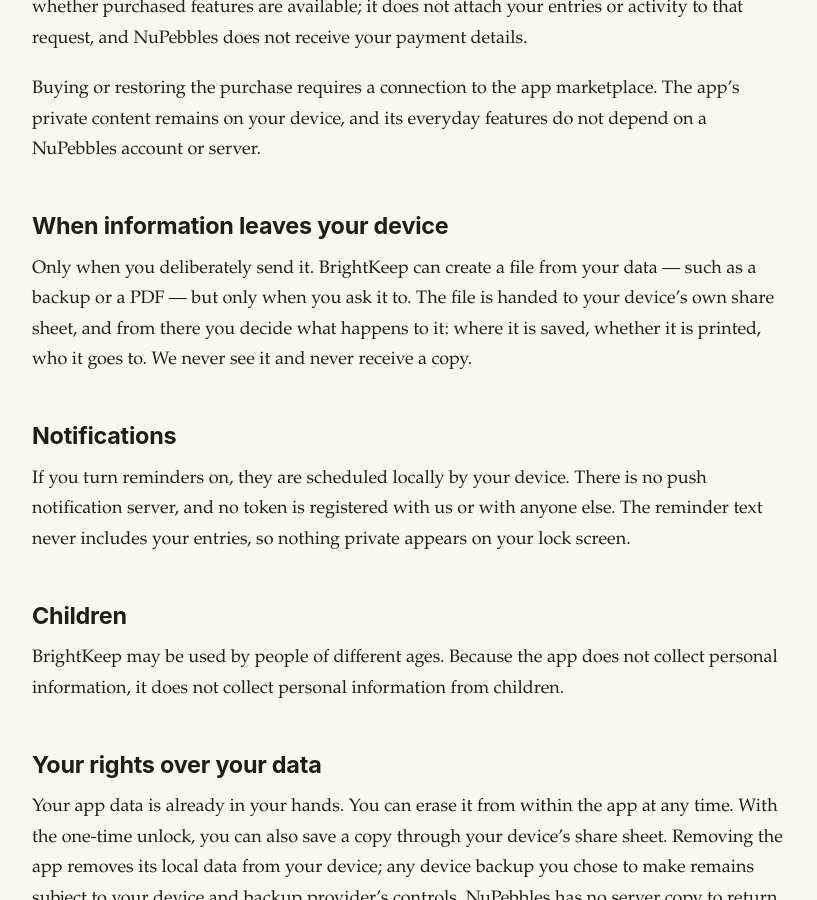
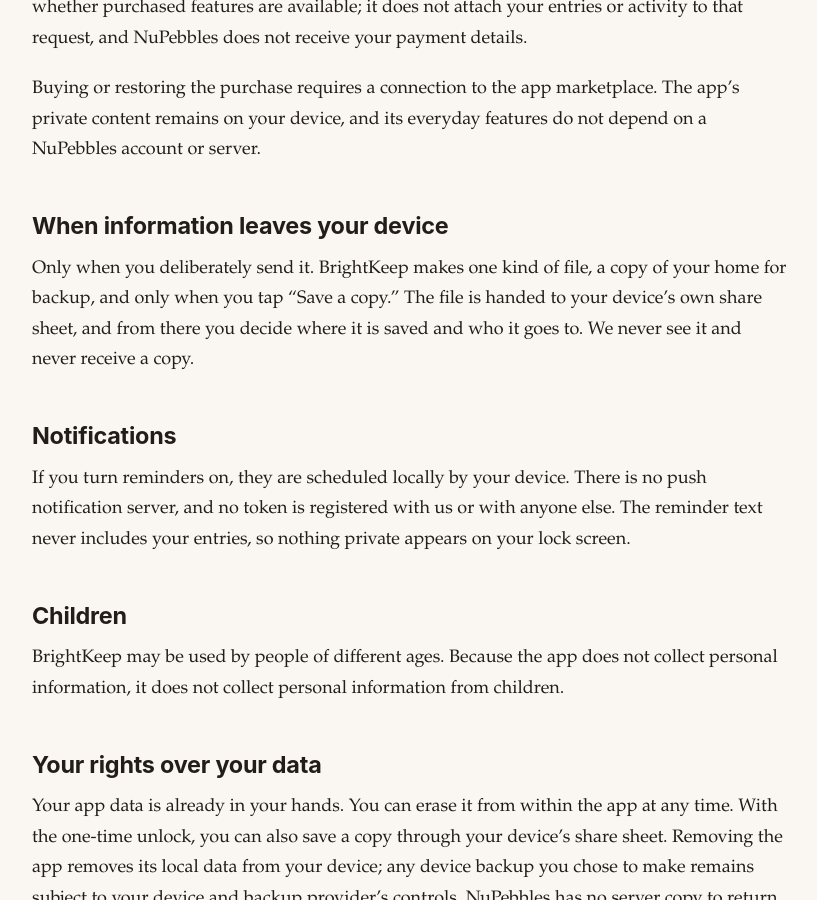
Before and after one commit to beccapearl/nupebbles, a Jekyll site: the page built from apps/brightkeep/privacy.md, in a window 1280 px wide and 900 px high, scrolled down 1237 px. Shown: the whole window, without its empty margins (230-1047 px from the left). Built offline with Jekyll 4.4.1, drawn with Linux system fonts in a browser that asks for light colours; some of the changed text lies outside the part shown.

Commit message:
BrightKeep pages match app
Co-Authored-By: Claude Opus 5.5 <noreply@anthropic.com>

```diff
--- a/_data/apps/brightkeep.yml
+++ b/_data/apps/brightkeep.yml
@@ -9,8 +9,9 @@ android_store_url:
 accent: "#5E7EB8"
 stores: your rooms, cleaning tasks and schedules, helper names, and settings
 makes_files: true
+files_text: Only when you deliberately send it. BrightKeep makes one kind of file, a copy of your home for backup, and only when you tap “Save a copy.” The file is handed to your device’s own share sheet, and from there you decide where it is saved and who it goes to. We never see it and never receive a copy.
 has_reminders: true
 has_purchases: true
 collects_nothing: true
 export_needs_unlock: true
-privacy_effective_date: 2026-10-01
+privacy_effective_date: 2026-10-21
```
